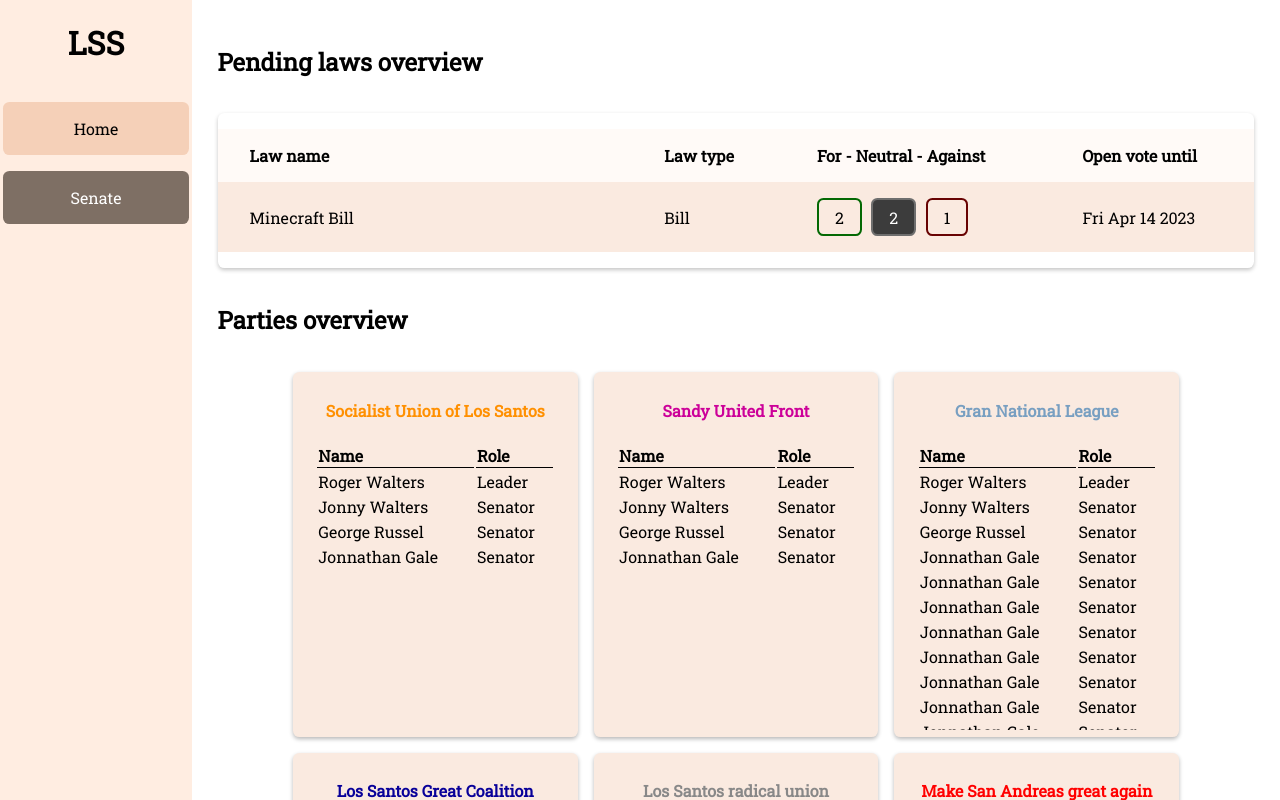
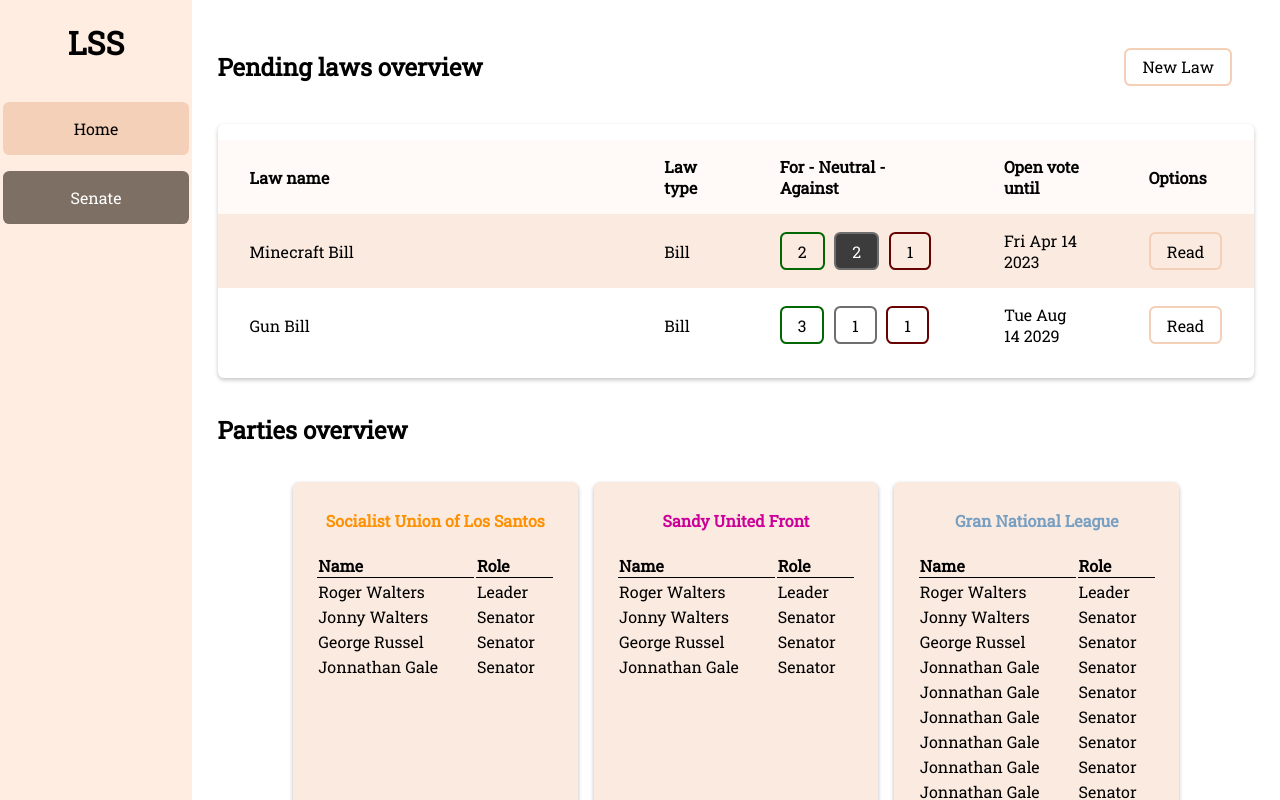
Before and after one commit to papiricoh/esx_justice, a Vue app: page / in a window 1280 px wide. Both pictures are taken after a click on the item "Senate". Built offline with nearby package versions, Linux system fonts and the light colour scheme.

Commit message:
editorWindow

```diff
--- a/package.json
+++ b/package.json
@@ -8,8 +8,13 @@
     "preview": "vite preview"
   },
   "dependencies": {
+    "@editorjs/editorjs": "^2.26.5",
     "highcharts-vue": "^1.4.0",
+    "quill": "^1.3.7",
     "vue": "^3.2.47",
+    "vue-editor-js": "^2.0.2",
+    "vue-quill-editor": "^3.0.6",
+    "vue3-quill": "^0.3.0",
     "vuex": "^4.0.2"
   },
   "devDependencies": {
--- a/src/App.vue
+++ b/src/App.vue
@@ -137,15 +137,6 @@ export default {
           { name: "Jonnathan Gale", role: "Senator"},
         ]},
       ],
-      pending_laws: [
-        { title: "Minecraft Bill", type: "Bill", votes: [
-          { senator_id: "steam:2039120", vote: "for"},
-          { senator_id: "steam:21382918", vote: "neutral"},
-          { senator_id: "steam:2033120", vote: "for"},
-          { senator_id: "steam:2439120", vote: "neutral"},
-          { senator_id: "steam:2529120", vote: "against"},
-        ], time: 1681442485000},
-      ],
     };
   },
   methods: {
@@ -193,7 +184,7 @@ export default {
 
           </div>
         </div>
-        <senatePage v-if="page == 'senate'" class="senate_page" :pending_laws="pending_laws" :player="player" :parties="parties"></senatePage>
+        <senatePage v-if="page == 'senate'" class="senate_page" :player="player" :parties="parties"></senatePage>
       </div>
     </div>
   </main>
--- /dev/null
+++ b/src/components/editorWindow.vue
@@ -0,0 +1,48 @@
+<template>
+  <div ref="editorContainer" class="quill-editor"></div>
+</template>
+
+<script>
+import Quill from 'quill';
+
+export default {
+  name: 'QuillEditor',
+  props: {
+    value: {
+      type: String,
+      default: '',
+    },
+  },
+  data() {
+    return {
+      quill: null,
+    };
+  },
+  mounted() {
+    // Inicializar Quill
+    this.quill = new Quill(this.$refs.editorContainer, {
+      theme: 'snow', // o 'bubble'
+      // Puedes agregar más opciones de configuración aquí
+    });
+
+    // Establecer el contenido inicial
+    this.quill.setContents(this.value);
+
+    // Escuchar cambios en el contenido
+    this.quill.on('text-change', () => {
+      const html = this.$refs.editorContainer.children[0].innerHTML;
+      this.$emit('update:modelValue', html);
+    });
+  },
+  beforeUnmount() {
+    // Destruir la instancia de Quill
+    this.quill = null;
+  },
+};
+</script>
+
+<style scoped>
+.quill-editor {
+  height: 300px;
+}
+</style>
--- a/src/components/senatePage.vue
+++ b/src/components/senatePage.vue
@@ -1,28 +1,42 @@
 <script setup>
 import voteUI from './voteUI.vue';
+import editorWindow from './editorWindow.vue';
 </script>
 
 <script>
 export default {
   props: {
     parties: Array,
-    player: Object,
-    pending_laws: Array, //get it with fetch
+    player: Object
   },
   data() {
     return {
-
+      pending_laws: [
+        { title: "Minecraft Bill", type: "Bill", votes: [
+          { senator_id: "steam:2039120", vote: "for"},
+          { senator_id: "steam:21382918", vote: "neutral"},
+          { senator_id: "steam:2033120", vote: "for"},
+          { senator_id: "steam:2439120", vote: "neutral"},
+          { senator_id: "steam:2529120", vote: "against"},
+        ], time: 1681442485000, body: null},
+        { title: "Gun Bill", type: "Bill", votes: [
+          { senator_id: "steam:2039120", vote: "for"},
+          { senator_id: "steam:742823", vote: "for"},
+          { senator_id: "steam:2033120", vote: "for"},
+          { senator_id: "steam:2439120", vote: "neutral"},
+          { senator_id: "steam:2529120", vote: "against"},
+        ], time: 1881442485000, body: null},
+      ],
     };
   },
   mounted() {
-
+    //Fetch pending laws
   },
   methods: {
     updatePendingLaws(law) {
       for (let index = 0; index < this.pending_laws.length; index++) {
         if(this.pending_laws[index].title == law.title) {
           this.pending_laws[index] = law;
-          console.log(law);
         }
       }
     }
@@ -35,7 +49,10 @@ export default {
 
 <template>
   <div>
-    <h2>Pending laws overview</h2>
+    <div class="senate_page_heading">
+      <h2>Pending laws overview</h2>
+      <button style="margin: 1.4rem;">New Law</button>
+    </div>
     <div class="pending_laws_table">
       <table>
         <tr class="pending_laws_table_row">
@@ -43,12 +60,14 @@ export default {
           <th>Law type</th>
           <th>For - Neutral - Against</th>
           <th>Open vote until</th>
+          <th>Options</th>
         </tr>
         <tr class="pending_laws_table_row" v-for="law in pending_laws">
           <td>{{law.title}}</td>
           <td>{{law.type}}</td>
           <td><voteUI @updatePendingLaws="updatePendingLaws($event)" :player="player" :law="law"></voteUI></td>
           <td>{{new Date(law.time).toDateString()}}</td>
+          <td><button>Read</button></td>
         </tr>
       </table>
     </div>
--- a/src/css/index.css
+++ b/src/css/index.css
@@ -120,6 +120,7 @@ button {
     background-color: transparent;
     border-radius: .4rem;
     border: 2px solid #f5d0b8;
+    cursor: pointer;
 }
 
 button:hover {
@@ -278,3 +279,9 @@ button:active {
     background-color: rgb(117, 0, 0);
     color: white;
 }
+
+.senate_page_heading {
+    display: flex;
+    justify-content: space-between;
+    align-items: center;
+}
--- a/src/main.js
+++ b/src/main.js
@@ -5,6 +5,8 @@ import itemSeries from 'highcharts/modules/item-series'
 import App from './App.vue'
 import store from './store';
 
+import 'quill/dist/quill.snow.css';
+
 itemSeries(Highcharts);
 
 createApp(App).use(store).use(HighchartsVue).mount('#app')
```
Also changed, not shown: 1 other file (tests, documents, lock files or other folders).
